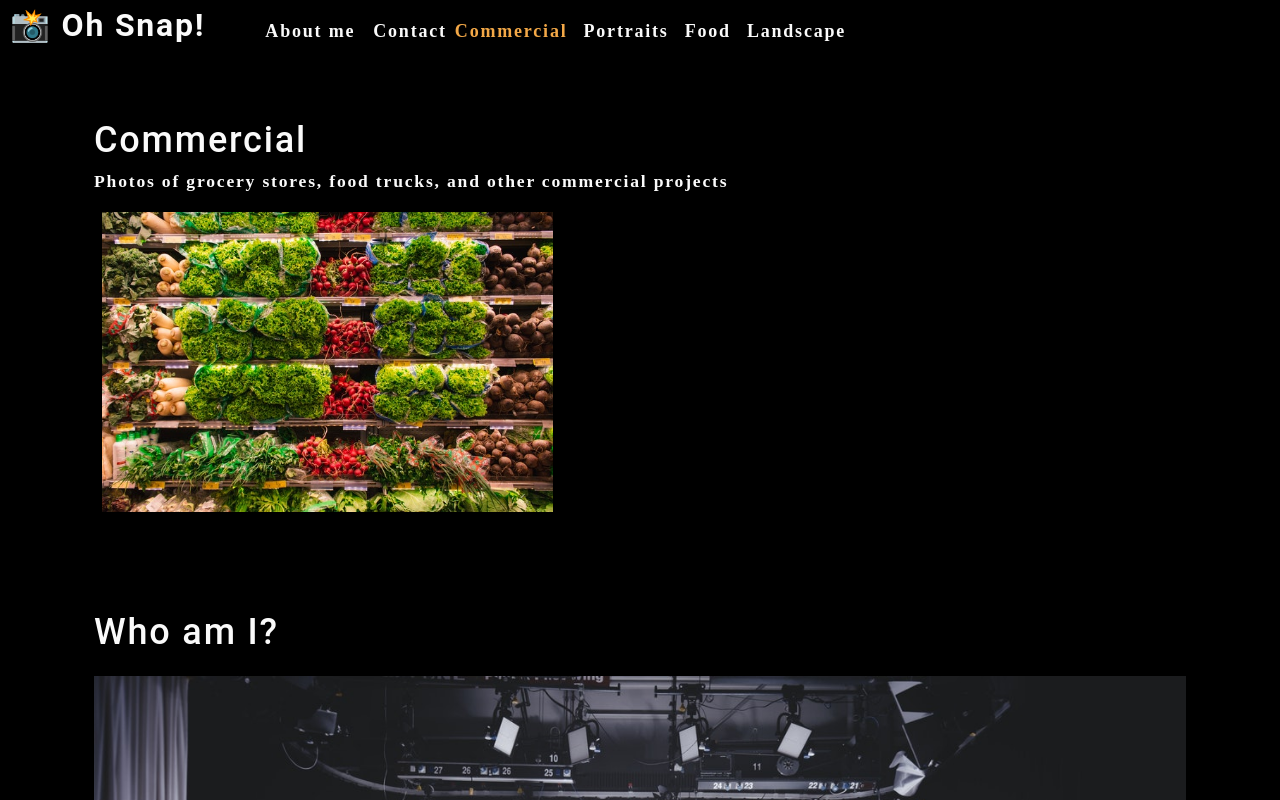
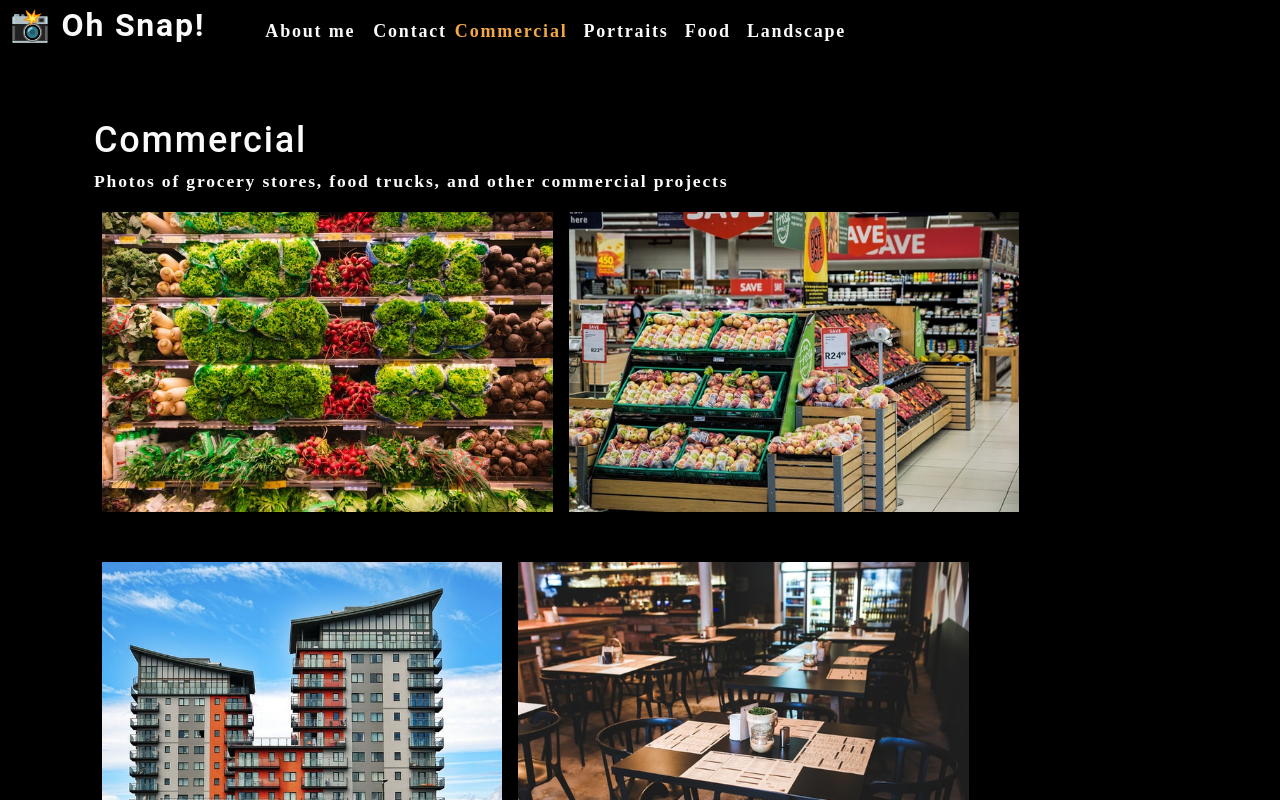
Before and after one commit to vieiragcv/photo-port, a React (Create React App) app: page / in a window 1280 px wide. Shown: the top 800 px of the page. Built offline with nearby package versions, Linux system fonts and the light colour scheme.

Commit message:
gallery loading correct images following nav click

```diff
--- a/src/App.js
+++ b/src/App.js
@@ -2,6 +2,7 @@
 import About from './components/About'
 import Nav from './components/Nav'
 import Gallery from './components/Gallery';
+import PhotoList from './components/PhotoList';
 
 import './App.css';
 
@@ -24,8 +25,9 @@
       ></Nav>
       <main>
         <div>
-          <Gallery> </Gallery>
-          <About> </About>
+          <Gallery currentCategory={currentCategory}></Gallery>
+          <PhotoList></PhotoList>
+          <About></About>
         </div>
       </main>
     </div>
--- a/src/components/Gallery/index.js
+++ b/src/components/Gallery/index.js
@@ -1,21 +1,16 @@
 import React from 'react';
+import PhotoList from '../PhotoList';
 import { capitalizeFirstLetter } from '../../utils/helpers';
-import photo from '../../assets/small/commercial/0.jpg';
 
-function Gallery(props) {
-  const currentCategory = {
-    name: "commercial",
-    description: "Photos of grocery stores, food trucks, and other commercial projects",
-  };
+function Gallery({ currentCategory }) {
+  const { name, description } = currentCategory;
   return (
     <section>
-      <h1>{capitalizeFirstLetter(currentCategory.name)}</h1>
-      <p>{currentCategory.description}</p>
-      <div>
-        <img src={photo} alt="Commercial Example" className="img-thumbnail mx-1"/>
-      </div>
+      <h1 data-testid='h1tag'>{capitalizeFirstLetter(name)}</h1>
+      <p>{description}</p>
+      <PhotoList category={currentCategory.name} />
     </section>
   );
-}
+};
 
 export default Gallery;
--- a/src/components/Nav/index.js
+++ b/src/components/Nav/index.js
@@ -4,8 +4,6 @@
 
 
 function Nav(props) {
-
-
 
   const {
     categories = [],
--- /dev/null
+++ b/src/components/PhotoList/index.js
@@ -0,0 +1,122 @@
+import React, { useState } from 'react';
+
+
+const PhotoList = ({ category }) => {
+
+  const [photos] = useState([
+    {
+      name: 'Grocery aisle',
+      category: 'commercial',
+      description: 'Lorem ipsum dolor sit amet, consectetur adipiscing elit. Nunc ultricie',
+    },
+    {
+      name: 'Grocery booth',
+      category: 'commercial',
+      description: 'Lorem ipsum dolor sit amet, consectetur adipiscing elit. Nunc ultricie',
+    },
+    {
+      name: 'Building exterior',
+      category: 'commercial',
+      description: 'Lorem ipsum dolor sit amet, consectetur adipiscing elit. Nunc ultricie',
+    },
+    {
+      name: 'Restaurant table',
+      category: 'commercial',
+      description: 'Lorem ipsum dolor sit amet, consectetur adipiscing elit. Nunc ultricie',
+    },
+    {
+      name: 'Cafe interior',
+      category: 'commercial',
+      description: 'Lorem ipsum dolor sit amet, consectetur adipiscing elit. Nunc ultricie',
+    },
+    {
+      name: 'Cat green eyes',
+      category: 'portraits',
+      description: 'Lorem ipsum dolor sit amet, consectetur adipiscing elit. Nunc ultricie',
+    },
+    {
+      name: 'Green parrot',
+      category: 'portraits',
+      description: 'Lorem ipsum dolor sit amet, consectetur adipiscing elit. Nunc ultricie',
+    },
+    {
+      name: 'Yellow macaw',
+      category: 'portraits',
+      description: 'Lorem ipsum dolor sit amet, consectetur adipiscing elit. Nunc ultricie',
+    },
+    {
+      name: 'Pug smile',
+      category: 'portraits',
+      description: 'Lorem ipsum dolor sit amet, consectetur adipiscing elit. Nunc ultricie',
+    },
+    {
+      name: 'Pancakes',
+      category: 'food',
+      description: 'Lorem ipsum dolor sit amet, consectetur adipiscing elit. Nunc ultricie',
+    },
+    {
+      name: 'Burrito',
+      category: 'food',
+      description: 'Lorem ipsum dolor sit amet, consectetur adipiscing elit. Nunc ultricie',
+    },
+    {
+      name: 'Scallop pasta',
+      category: 'food',
+      description: 'Lorem ipsum dolor sit amet, consectetur adipiscing elit. Nunc ultricie',
+    },
+    {
+      name: 'Burger',
+      category: 'food',
+      description: 'Lorem ipsum dolor sit amet, consectetur adipiscing elit. Nunc ultricie',
+    },
+    {
+      name: 'Fruit bowl',
+      category: 'food',
+      description: 'Lorem ipsum dolor sit amet, consectetur adipiscing elit. Nunc ultricie',
+    },
+    {
+      name: 'Green river',
+      category: 'landscape',
+      description: 'Lorem ipsum dolor sit amet, consectetur adipiscing elit. Nunc ultricie',
+    },
+    {
+      name: 'Docks',
+      category: 'landscape',
+      description: 'Lorem ipsum dolor sit amet, consectetur adipiscing elit. Nunc ultricie',
+    },
+    {
+      name: 'Panoramic village by sea',
+      category: 'landscape',
+      description: 'Lorem ipsum dolor sit amet, consectetur adipiscing elit. Nunc ultricie',
+    },
+    {
+      name: 'Domestic landscape',
+      category: 'landscape',
+      description: 'Lorem ipsum dolor sit amet, consectetur adipiscing elit. Nunc ultricie',
+    },
+    {
+      name: 'Park bench',
+      category: 'landscape',
+      description: 'Lorem ipsum dolor sit amet, consectetur adipiscing elit. Nunc ultricie',
+    },
+  ]);
+
+  const currentPhotos = photos.filter((photo) => photo.category === category);
+
+  return (
+    <div>
+      <div className="flex-row">
+        {currentPhotos.map((image, i) => (
+          <img
+            src={require(`../../assets/small/${category}/${i}.jpg`)}
+            alt={image.name}
+            className="img-thumbnail mx-1"
+            key={image.name}
+          />
+        ))}
+      </div>
+    </div>
+  );
+};
+
+export default PhotoList;
```
